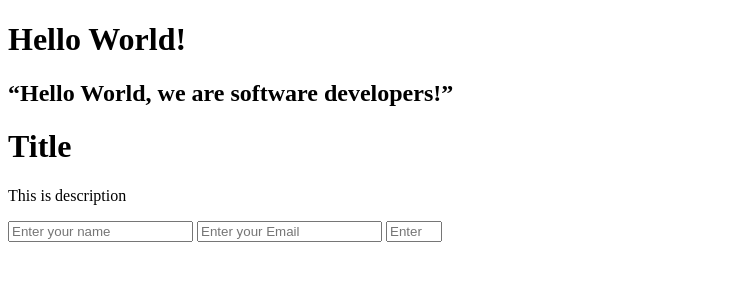
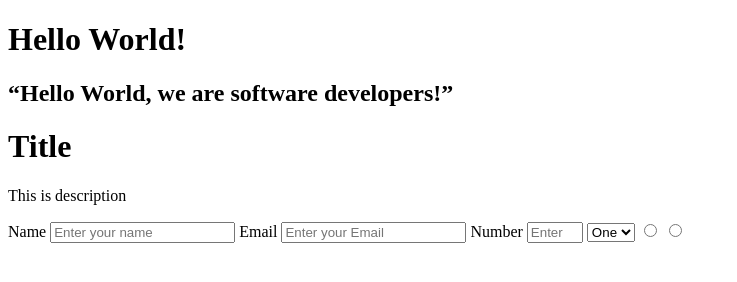
Before and after one commit to Aebise/microverse_one, a plain HTML site: page fcc-test-suite-template-master/index.html in a window 1280 px wide. Shown: the whole page, without its empty margins (0-737 px from the left). Drawn offline with Linux system fonts and the light colour scheme.

Commit message:
added labels,select options and radio buttons

```diff
--- a/fcc-test-suite-template-master/index.html
+++ b/fcc-test-suite-template-master/index.html
@@ -14,9 +14,18 @@
     <h1 id="title">Title</h1>
     <p id="description">This is description</p>
     <form id="survey-form">
-    <input id="name" type="text" placeholder="Enter your name" required />
-    <input id="email" type="email" placeholder="Enter your Email" required />
-    <input id="number" type="number" placeholder="Enter your marks" min="1" max="99" required />
+      <label id="name-label">Name</label>
+      <input id="name" type="text" placeholder="Enter your name" required />
+      <label id="email-label">Email</label>
+      <input id="email" type="email" placeholder="Enter your Email" required />
+      <label id="number-label">Number</label>
+      <input id="number" type="number" placeholder="Enter your marks" min="1" max="99" required />
+      <select id="dropdown">
+        <option>One</option>
+        <option>Two</option>
+      </select>
+      <input type="radio" value="radio_one" name="radio-one" />
+      <input type="radio" value="radio_two" name="radio-two"/>
     </form>
   </body>
 </html>
```
